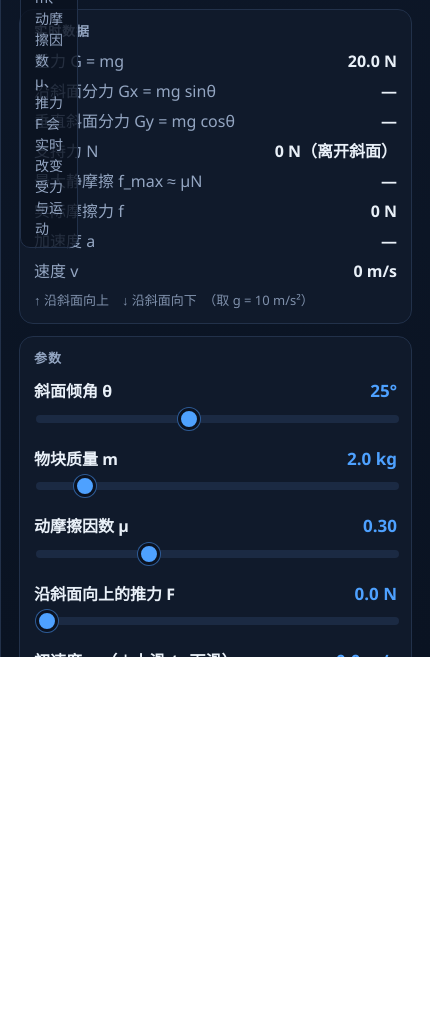
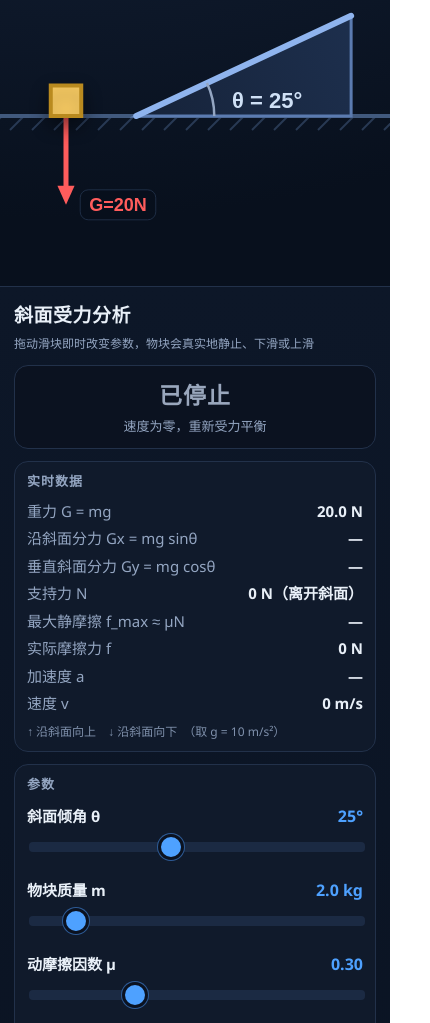
Before and after one commit to zwz949847-create/zwz949847-create.github.io, a plain HTML site: page incline_force.html in a window 390 px wide. Shown: the part 187-1210 px from the top of the page, 430 px wide, since content can reach past the window. Before the commit the page ends 844 px from the top, so only its background shows below. Drawn offline with Linux system fonts and the light colour scheme.

Commit message:
Add files via upload

```diff
--- a/incline_force.html
+++ b/incline_force.html
@@ -2,7 +2,7 @@
 <html lang="zh-CN">
 <head>
 <meta charset="utf-8" />
-<meta name="viewport" content="width=device-width, initial-scale=1" />
+<meta name="viewport" content="width=device-width, initial-scale=1.0">
 <title>斜面受力分析与运动状态 · 动态演示</title>
 <style>
   :root{
@@ -71,6 +71,31 @@
   .toggles{display:flex;gap:16px;font-size:14px;color:var(--muted)}
   .toggles label{display:flex;align-items:center;gap:6px;cursor:pointer}
   .toggles input{width:16px;height:16px;accent-color:var(--accent)}
+
+  /* ---------- 手机竖屏：画布在上、面板在下 ---------- */
+  @media (max-width: 900px) {
+    html, body { height: auto; }
+    body { overflow-y: auto; overflow-x: hidden; -webkit-text-size-adjust: 100%; }
+    #app { grid-template-columns: 1fr; height: auto; min-height: 100vh; }
+    #stage { height: 56vh; min-height: 320px; }
+    #badge { display: none; }
+    #legend { font-size: 12px; padding: 6px 10px; gap: 10px; right: 10px; top: 10px; max-width: calc(100% - 20px); flex-wrap: wrap; }
+    #legend i { width: 16px; }
+    aside { border-left: 0; border-top: 1px solid var(--line); padding: 14px 14px 22px; overflow: visible; }
+    aside h1 { font-size: 19px; }
+    .sub { font-size: 12px; }
+    #state { font-size: 23px; padding: 12px; }
+    .card { padding: 10px 12px; }
+    .grid { font-size: 15px; gap: 5px 10px; }
+    .note { font-size: 12px; }
+    .slider .top { font-size: 15px; }
+    .slider .top span { font-size: 16px; }
+    input[type=range] { height: 30px; }
+    input[type=range]::-webkit-slider-runnable-track { height: 10px; }
+    input[type=range]::-webkit-slider-thumb { width: 26px; height: 26px; margin-top: -8px; }
+    .btns button, .dirbtns button { font-size: 15px; padding: 11px 10px; }
+    .pts { grid-template-columns: repeat(6, 1fr); }
+  }
 </style>
 </head>
 <body>
@@ -180,8 +205,6 @@
     const h = cv.parentElement.clientHeight;
     cv.width = Math.floor(w * dpr);
     cv.height = Math.floor(h * dpr);
-    cv.style.width = w + "px";
-    cv.style.height = h + "px";
     ctx.setTransform(dpr, 0, 0, dpr, 0, 0);
     view.w = w; view.h = h;
 
@@ -191,7 +214,7 @@
     const worldH = RAMP_L * Math.sin(th) + 2.4;
     view.baseW = worldW;
     view.baseH = worldH;
-    view.target = Math.max(55, Math.min(150, Math.min((w - 110) / worldW, (h - 130) / worldH)));
+    view.target = Math.max(16, Math.min(150, Math.min((w - 60) / worldW, (h - 90) / worldH)));
     if (!view.scale || Math.abs(view.scale - view.target) > 60) view.scale = view.target;
     view.ox = 66;
     view.oy = h - 170;
@@ -357,7 +380,7 @@
     if (S.phase !== "ramp") {
       const wNeed = Math.max(RAMP_L * Math.cos(th) + 3.4, S.x + 3.4);
       const hNeed = Math.max(RAMP_L * Math.sin(th) + 2.4, S.y + 2.2);
-      const target = Math.max(40, Math.min(150, Math.min((view.w - 110) / wNeed, (view.h - 130) / hNeed)));
+      const target = Math.max(16, Math.min(150, Math.min((view.w - 60) / wNeed, (view.h - 90) / hNeed)));
       view.target = view.target + (target - view.target) * 0.35;
       view.ox = 66 - Math.min(0, S.x) * view.scale;
     } else {
@@ -445,7 +468,7 @@
     const bs = BLOCK * view.scale;
 
     // 箭头比例：G 的屏幕长度固定约 170px，这样各力之间的比例一眼可比
-    const pxPerN = 150 / (S.m * G);
+    const pxPerN = Math.min(150, view.h * 0.22) / (S.m * G);
     const pending = [];
 
     const drawForce = (dx, dy, color, label, dashed, off) => {
@@ -553,6 +576,7 @@
     }
     for (const L of pending) {
       L.y = Math.max(24, Math.min(view.h - 20, L.y));
+      L.x = Math.max(64, Math.min(view.w - 64, L.x));
       pill(L.x, L.y, L.text, L.color, "center");
     }
   }
@@ -597,6 +621,8 @@
 
   function frame(ts) {
     requestAnimationFrame(frame);
+    // 画布尺寸自愈：布局变化（手机旋转、面板换行）后自动重算
+    if (Math.abs(cv.clientWidth - view.w) > 2 || Math.abs(cv.clientHeight - view.h) > 2) resize();
     if (!last) last = ts;
     let dt = (ts - last) / 1000;
     last = ts;
```
